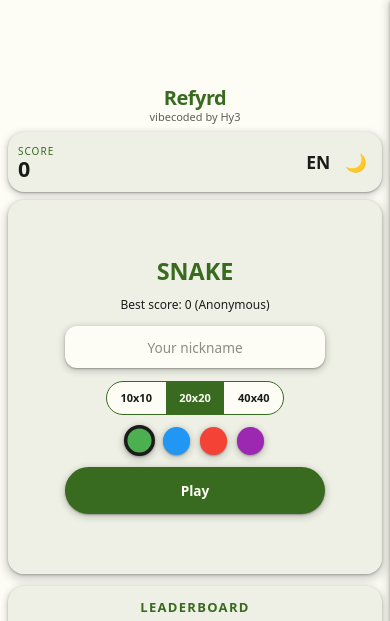
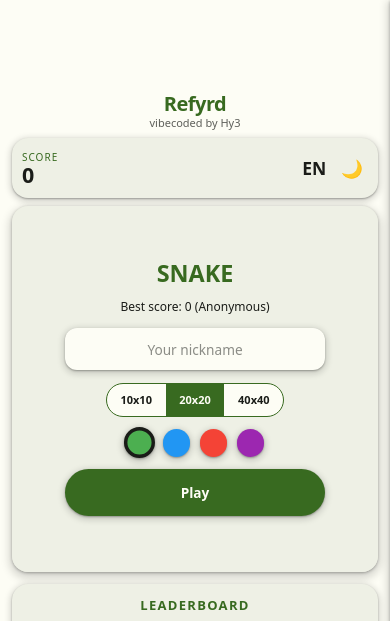
Before and after one commit to Refyrd/Refyrd.github.io, a plain HTML site: page index.html in a window 390 px wide. Shown: the top 621 px of the page. Drawn offline with Linux system fonts and the light colour scheme; no server answers.

Commit message:
head slightly darker (0.88 alpha), disable speed-up, increase mobile padding to 12px

```diff
--- a/script.js
+++ b/script.js
@@ -266,8 +266,6 @@ const menuLastScoreText = document.getElementById('menuLastScoreText');
 const playerNameInput = document.getElementById('playerNameInput');
 
 const initialSpeed = 150;
-const maxSpeed = 70;
-const speedDecrease = 2;
 
 let snake = [];
 let food = {};
@@ -443,8 +441,7 @@ function updateLogic() {
     if (head.x === food.x && head.y === food.y) {
         score++;
         scoreElement.innerText = score;
-        if (currentSpeed > maxSpeed) currentSpeed -= speedDecrease;
-        if (score > 0 && score % 10 === 0) triggerConfetti();
+                if (score > 0 && score % 10 === 0) triggerConfetti();
 
         glows = [{ pos: 0 }];
         placeFood();
@@ -561,7 +558,7 @@ function drawGame() {
             ctx.fill();
         }
 
-        ctx.fillStyle = i === 0 ? lightenColor(rawPrimary, 0.35) : rawPrimary;
+        ctx.fillStyle = i === 0 ? toRGBA(rawPrimary, 0.88) : rawPrimary;
         ctx.beginPath();
         const radius = size * (i === 0 ? 0.40 : 0.30);
         ctx.roundRect(cx - size / 2, cy - size / 2, size, size, radius);
--- a/style.css
+++ b/style.css
@@ -284,7 +284,7 @@ body {
 
 @media (max-width: 640px) {
     body {
-        padding: 8px 8px 24px;
+        padding: 12px 12px 24px;
         min-height: 100dvh;
         overflow-y: auto;
     }
@@ -298,20 +298,23 @@ body {
         font-size: 11px;
     }
     .header {
-        max-width: calc(100vw - 16px);
+        max-width: calc(100vw - 24px);
         height: clamp(48px, 8vh, 60px);
         padding: 0 10px;
         margin-bottom: 8px;
     }
     .game-container {
-        width: calc(100vw - 16px);
-        height: calc(100vw - 16px);
+        width: calc(100vw - 24px);
+        height: calc(100vw - 24px);
         max-height: 62vh;
+    }
+    .overlay {
+        padding: 12px;
     }
     .leaderboard {
         position: static;
         transform: none;
-        width: calc(100vw - 16px);
+        width: calc(100vw - 24px);
         max-width: none;
         max-height: none;
         flex-direction: column;
```
